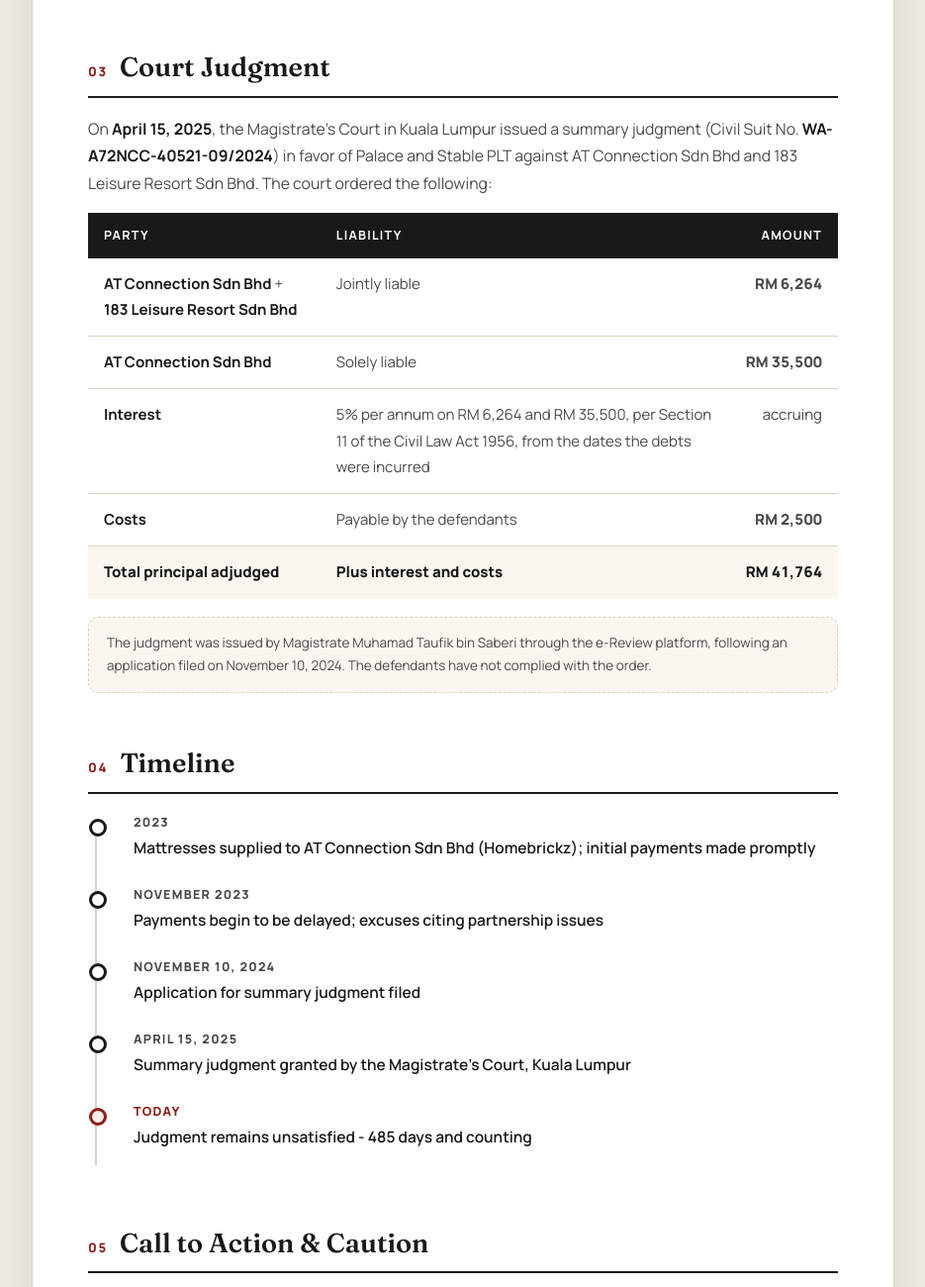
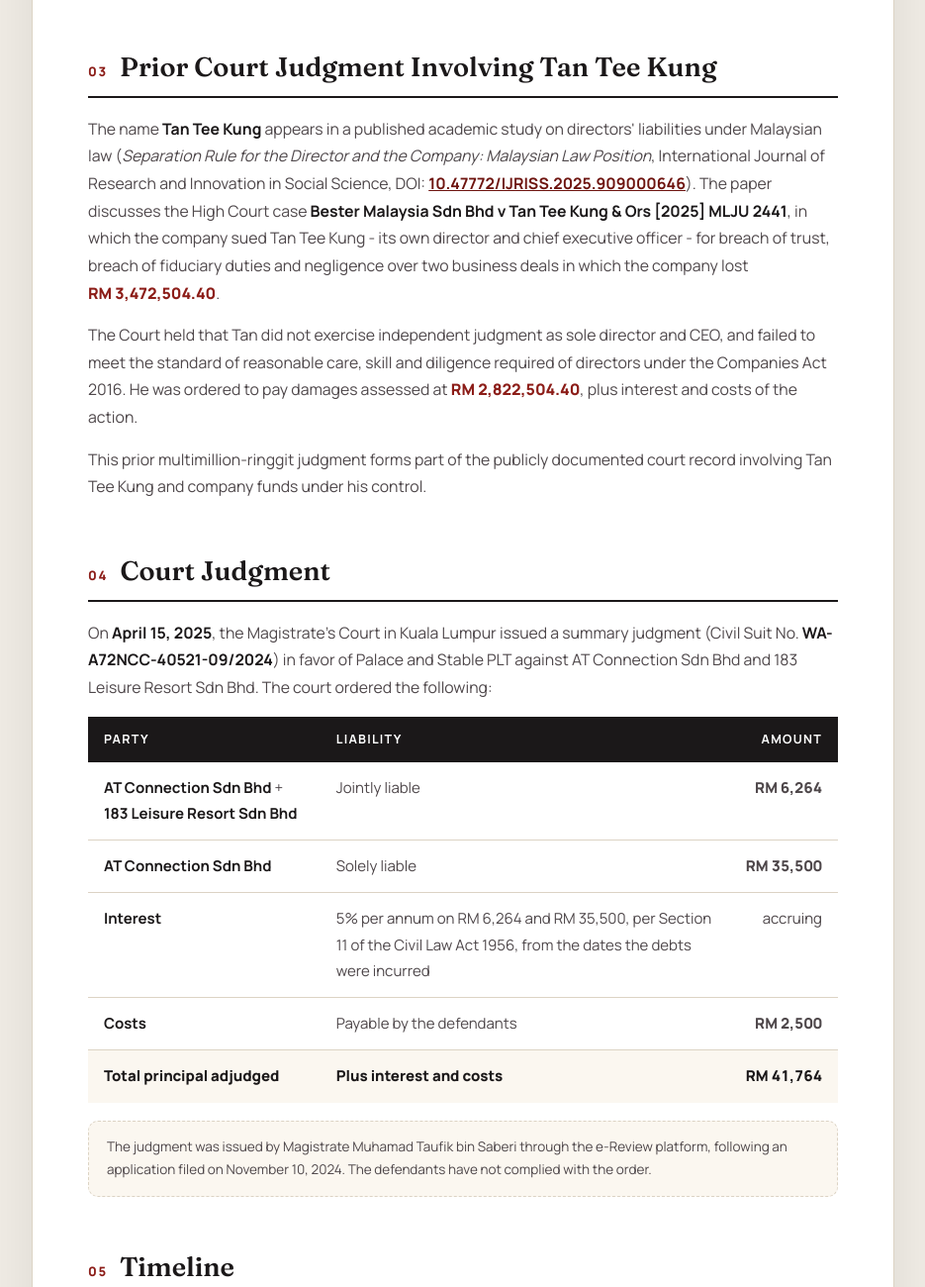
Before and after one commit to oxkit/palacestable, a plain HTML site: page public-notice-outstanding-debt-by-at-connection-sdn-bhd-homebrickz/index.html in a window 1280 px wide. Shown: the part 1635-2935 px from the top of the page at 99% size, without its empty margins (172-1107 px from the left). Drawn offline with Linux system fonts and the light colour scheme.

Commit message:
Notice page: add Bester Malaysia v Tan Tee Kung prior-judgment section + citation schema

```diff
--- a/public-notice-outstanding-debt-by-at-connection-sdn-bhd-homebrickz/index.html
+++ b/public-notice-outstanding-debt-by-at-connection-sdn-bhd-homebrickz/index.html
@@ -4,8 +4,8 @@
 <meta charset="UTF-8">
 <meta name="viewport" content="width=device-width, initial-scale=1.0">
 <title>Homebrickz (AT Connection Sdn Bhd) Court Judgment - Outstanding Debt RM 41,764 | Palace &amp; Stable</title>
-<meta name="description" content="Public notice: Homebrickz (AT Connection Sdn Bhd, owner Addison Tan Tee Kung) owes Palace and Stable PLT RM 41,764. Summary judgment WA-A72NCC-40521-09/2024, Magistrate's Court Kuala Lumpur, April 15 2025 - unsatisfied. 183 Leisure Resort Sdn Bhd jointly liable.">
-<meta name="keywords" content="Homebrickz, AT Connection Sdn Bhd, Addison Tan, Tan Tee Kung, 183 Leisure Resort Sdn Bhd, outstanding debt, court judgment, unpaid debt Malaysia, homebrickz.com, Airbnb operator Malaysia debt, summary judgment Kuala Lumpur, WA-A72NCC-40521-09/2024">
+<meta name="description" content="Public notice: Homebrickz (AT Connection Sdn Bhd, owner Addison Tan Tee Kung) owes Palace and Stable PLT RM 41,764. Summary judgment WA-A72NCC-40521-09/2024, Magistrate's Court Kuala Lumpur, April 15 2025 - unsatisfied. Tan Tee Kung also named in Bester Malaysia Sdn Bhd v Tan Tee Kung [2025] MLJU 2441 (RM 2,822,504.40 damages for breach of fiduciary duties).">
+<meta name="keywords" content="Homebrickz, AT Connection Sdn Bhd, Addison Tan, Tan Tee Kung, 183 Leisure Resort Sdn Bhd, outstanding debt, court judgment, unpaid debt Malaysia, homebrickz.com, Airbnb operator Malaysia debt, summary judgment Kuala Lumpur, WA-A72NCC-40521-09/2024, Bester Malaysia, Bester Malaysia v Tan Tee Kung, MLJU 2441, breach of fiduciary duty Malaysia, Companies Act 2016 director liability">
 <meta name="robots" content="index, follow, max-image-preview:large, max-snippet:-1">
 <link rel="canonical" href="https://palacestable.com/public-notice-outstanding-debt-by-at-connection-sdn-bhd-homebrickz/">
 <link rel="alternate" hreflang="en" href="https://palacestable.com/public-notice-outstanding-debt-by-at-connection-sdn-bhd-homebrickz/">
@@ -51,7 +51,15 @@
       "@type": "Organization",
       "name": "183 Leisure Resort Sdn Bhd"
     }
-  ]
+  ],
+  "citation": {
+    "@type": "ScholarlyArticle",
+    "name": "Separation Rule for the Director and the Company: Malaysian Law Position",
+    "url": "https://rsisinternational.org/journals/ijriss/articles/separation-rule-for-the-director-and-the-company-malaysian-law-position",
+    "isPartOf": { "@type": "Periodical", "name": "International Journal of Research and Innovation in Social Science" },
+    "identifier": "https://dx.doi.org/10.47772/IJRISS.2025.909000646",
+    "about": { "@type": "Thing", "name": "Bester Malaysia Sdn Bhd v Tan Tee Kung & Ors [2025] MLJU 2441" }
+  }
 }
 </script>
 <link rel="icon" type="image/png" href="../assets/img/Palace-Stable-Primary-Logo-2.png">
@@ -267,7 +275,17 @@
       </section>
 
       <section>
-        <h2><span class="no">03</span><span data-lang="en">Court Judgment</span><span data-lang="zh">法院判决</span></h2>
+        <h2><span class="no">03</span><span data-lang="en">Prior Court Judgment Involving Tan Tee Kung</span><span data-lang="zh">Tan Tee Kung 涉及的前案判决</span></h2>
+        <p class="body" data-lang="en">The name <strong>Tan Tee Kung</strong> appears in a published academic study on directors' liabilities under Malaysian law (<em>Separation Rule for the Director and the Company: Malaysian Law Position</em>, International Journal of Research and Innovation in Social Science, DOI: <a href="https://dx.doi.org/10.47772/IJRISS.2025.909000646" target="_blank" rel="noopener" style="color:var(--red-deep);font-weight:700;text-decoration:underline">10.47772/IJRISS.2025.909000646</a>). The paper discusses the High Court case <strong>Bester Malaysia Sdn Bhd v Tan Tee Kung &amp; Ors [2025] MLJU 2441</strong>, in which the company sued Tan Tee Kung - its own director and chief executive officer - for breach of trust, breach of fiduciary duties and negligence over two business deals in which the company lost <span class="amt">RM 3,472,504.40</span>.</p>
+        <p class="body" data-lang="zh"><strong>Tan Tee Kung</strong> 的名字出现在一篇关于马来西亚法律下董事责任的已发表学术研究（《Separation Rule for the Director and the Company: Malaysian Law Position》，国际研究与创新社会科学期刊，DOI：<a href="https://dx.doi.org/10.47772/IJRISS.2025.909000646" target="_blank" rel="noopener" style="color:var(--red-deep);font-weight:700;text-decoration:underline">10.47772/IJRISS.2025.909000646</a>）中。该论文讨论了高等法院案件 <strong>Bester Malaysia Sdn Bhd v Tan Tee Kung &amp; Ors [2025] MLJU 2441</strong>：其任职公司起诉 Tan Tee Kung（该公司董事兼首席执行官）违反信托、违反受信责任及疏忽，涉及两宗使公司损失 <span class="amt">RM 3,472,504.40</span> 的商业交易。</p>
+        <p class="body" data-lang="en">The Court held that Tan did not exercise independent judgment as sole director and CEO, and failed to meet the standard of reasonable care, skill and diligence required of directors under the Companies Act 2016. He was ordered to pay damages assessed at <span class="amt">RM 2,822,504.40</span>, plus interest and costs of the action.</p>
+        <p class="body" data-lang="zh">法院裁定，Tan 作为唯一董事兼首席执行官未行使独立判断，未达到 2016 年公司法令对董事合理谨慎、技能与勤勉的标准，被判赔偿 <span class="amt">RM 2,822,504.40</span>，另加利息及诉讼费用。</p>
+        <p class="body" data-lang="en">This prior multimillion-ringgit judgment forms part of the publicly documented court record involving Tan Tee Kung and company funds under his control.</p>
+        <p class="body" data-lang="zh">这一涉及数百万令吉的前案判决，构成 Tan Tee Kung 在其掌控公司资金方面的公开法院记录的一部分。</p>
+      </section>
+
+      <section>
+        <h2><span class="no">04</span><span data-lang="en">Court Judgment</span><span data-lang="zh">法院判决</span></h2>
         <p class="body" data-lang="en">On <strong>April 15, 2025</strong>, the Magistrate's Court in Kuala Lumpur issued a summary judgment (Civil Suit No. <strong>WA-A72NCC-40521-09/2024</strong>) in favor of Palace and Stable PLT against AT Connection Sdn Bhd and 183 Leisure Resort Sdn Bhd. The court ordered the following:</p>
         <p class="body" data-lang="zh"><strong>2025 年 4 月 15 日</strong>，吉隆坡推事庭作出简易判决（民事诉讼案号：<strong>WA-A72NCC-40521-09/2024</strong>），判 Palace and Stable PLT 胜诉，AT Connection Sdn Bhd 及 183 Leisure Resort Sdn Bhd 败诉。庭令如下：</p>
         <table class="liab">
@@ -311,7 +329,7 @@
       </section>
 
       <section>
-        <h2><span class="no">04</span><span data-lang="en">Timeline</span><span data-lang="zh">事件经过</span></h2>
+        <h2><span class="no">05</span><span data-lang="en">Timeline</span><span data-lang="zh">事件经过</span></h2>
         <ul class="timeline">
           <li>
             <div class="when" data-lang="en">2023</div><div class="when" data-lang="zh">2023 年</div>
@@ -341,7 +359,7 @@
       </section>
 
       <section>
-        <h2><span class="no">05</span><span data-lang="en">Call to Action &amp; Caution</span><span data-lang="zh">敦促与警示</span></h2>
+        <h2><span class="no">06</span><span data-lang="en">Call to Action &amp; Caution</span><span data-lang="zh">敦促与警示</span></h2>
         <div class="callout">
           <p data-lang="en">Palace and Stable PLT urges AT Connection Sdn Bhd and its owner, Addison Tan Tee Kung, to settle the outstanding debt of <strong>RM 41,764</strong> with interest and legal costs immediately to avoid further legal action.</p>
           <p data-lang="zh">Palace and Stable PLT 敦促 AT Connection Sdn Bhd 及其所有人 Addison Tan Tee Kung 立即清偿 <strong>RM 41,764</strong> 欠款连同利息及诉讼费用，以避免进一步的法律行动。</p>
@@ -353,7 +371,7 @@
       </section>
 
       <section>
-        <h2><span class="no">06</span><span data-lang="en">Court Documents</span><span data-lang="zh">法院文件</span></h2>
+        <h2><span class="no">07</span><span data-lang="en">Court Documents</span><span data-lang="zh">法院文件</span></h2>
         <ul class="attachments">
           <li><a href="../assets/files/AT-Connection-SOC.pdf" target="_blank" rel="noopener"><span class="pdf-ic">PDF</span><span><span data-lang="en">Statement of Claim</span><span data-lang="zh">索赔陈述书</span><small>AT-Connection-SOC.pdf</small></span></a></li>
           <li><a href="../assets/files/AT-Connection-AIS.pdf" target="_blank" rel="noopener"><span class="pdf-ic">PDF</span><span><span data-lang="en">Affidavit in Support</span><span data-lang="zh">支持宣誓书</span><small>AT-Connection-AIS.pdf</small></span></a></li>
```
